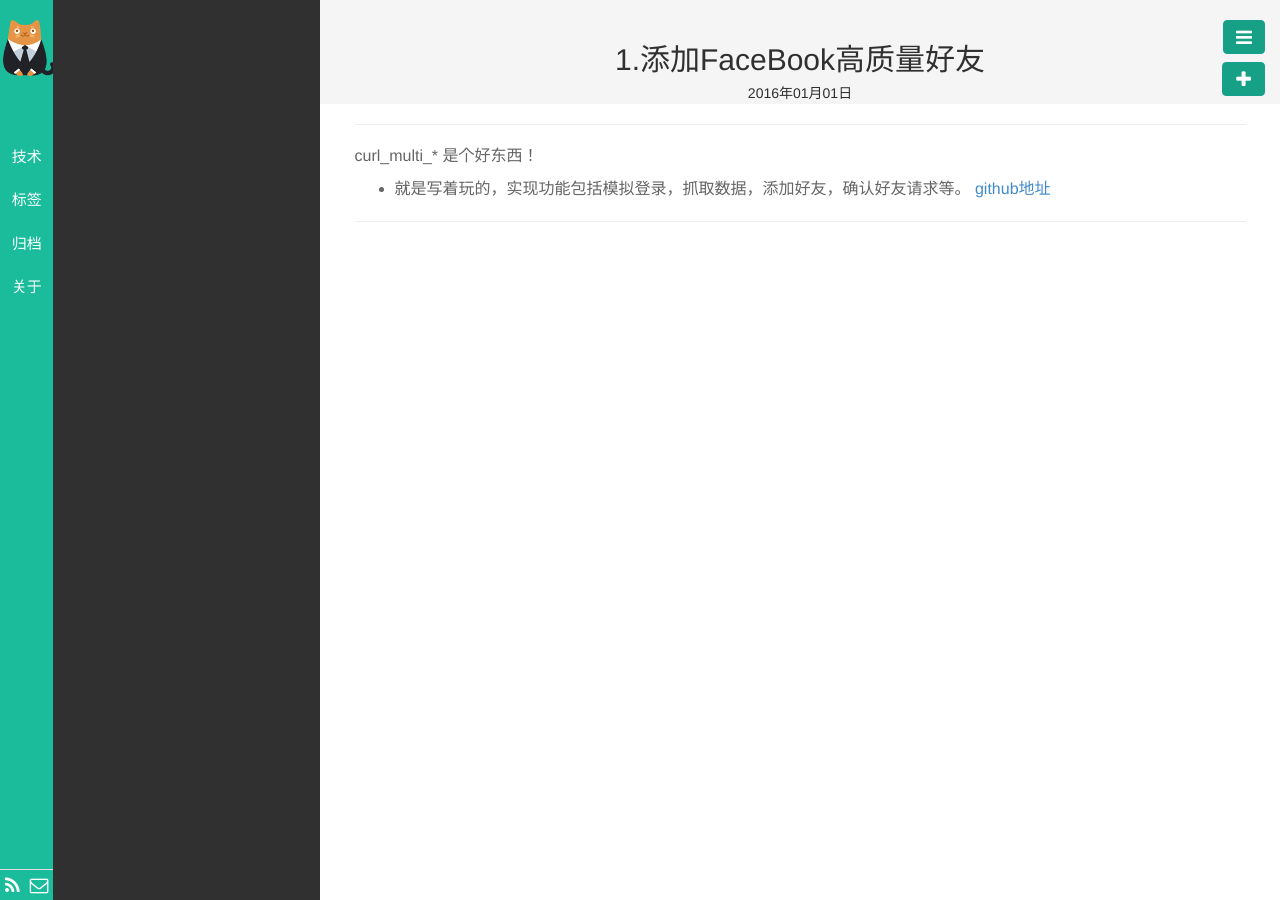
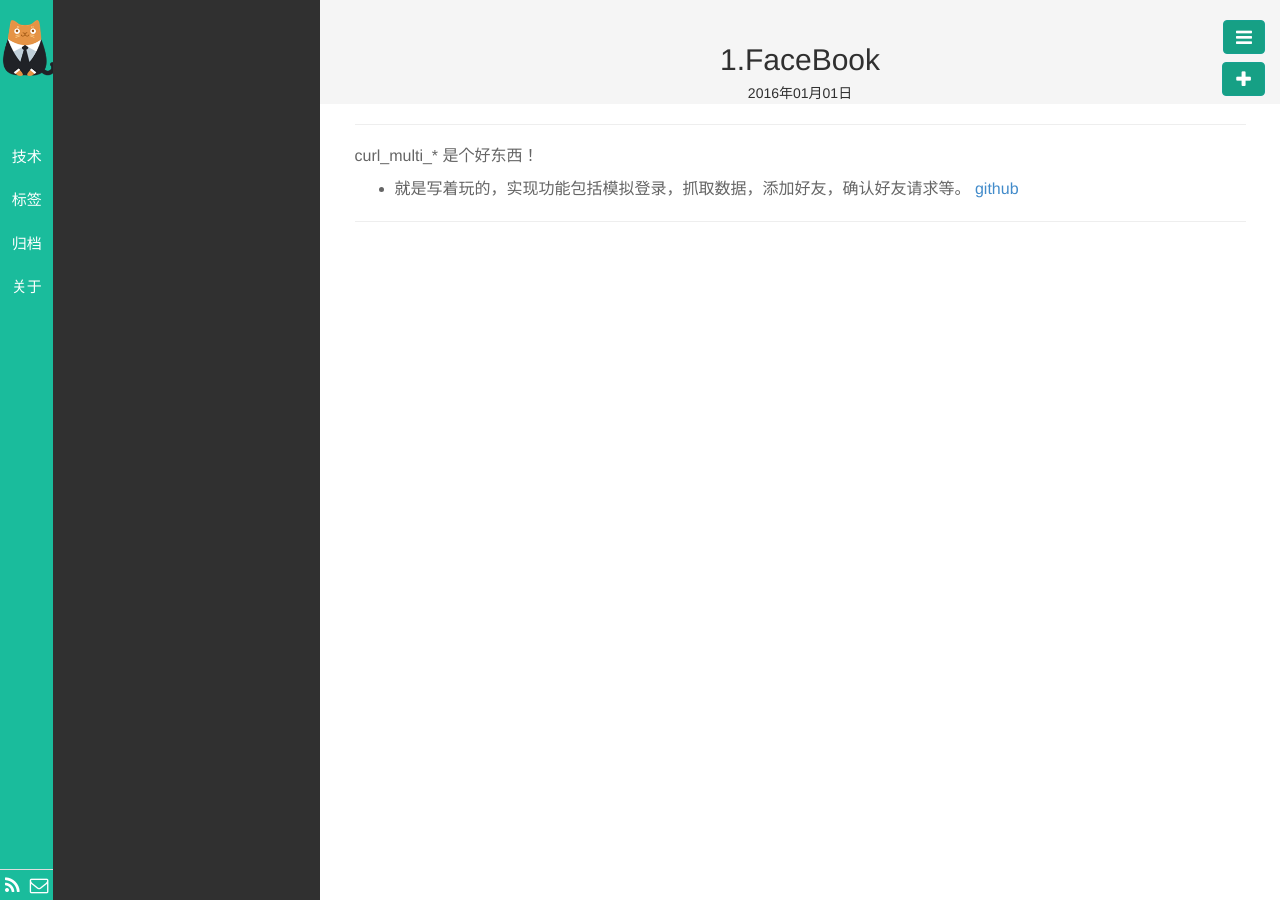
Before and after one commit to codergma/codergma.github.io, a Jekyll site: the page built from _posts/爬虫/2016-01-01-1-FaceBook.md, in a window 1280 px wide. Built offline with Jekyll 4.4.1, drawn with Linux system fonts in a browser that asks for light colours; Markdown is read by kramdown in place of the engine named in the settings; comment, search, counter and statistics services are not loaded.

Commit message:
facebook

```diff
--- a/_posts/爬虫/2016-01-01-1-FaceBook.md
+++ b/_posts/爬虫/2016-01-01-1-FaceBook.md
@@ -1,11 +1,12 @@
 ---
 layout: post
-title: 1.添加FaceBook高质量好友
+title: 1.FaceBook
 category: 技术
-tags: Linux
+tags: 爬虫
 keywords:
 description:
 ---
 curl_multi_* 是个好东西！
+
 * 就是写着玩的，实现功能包括模拟登录，抓取数据，添加好友，确认好友请求等。
-[github地址](https://github.com/codergma/FaceBook)
+[github](https://github.com/codergma/FaceBook)
```
